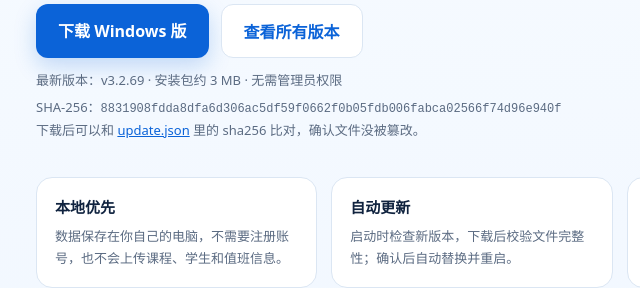
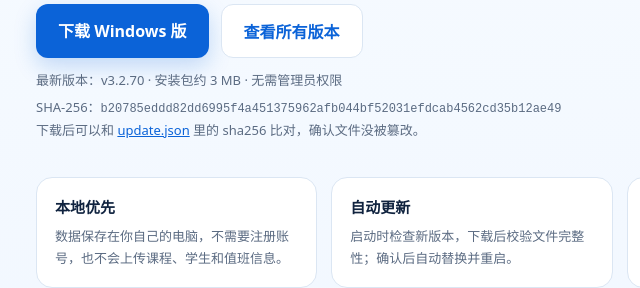
Before and after one commit to feihesl/kexu-releases, a plain HTML site: page index.html in a window 1280 px wide. Shown: the part 273-561 px from the top of the page, 168-808 px from the left. Drawn offline with Linux system fonts and the light colour scheme.

Commit message:
Update download page to 3.2.70

```diff
--- a/index.html
+++ b/index.html
@@ -37,8 +37,8 @@
     <a class="btn primary" href="https://github.com/feihesl/kexu-releases/releases/latest/download/KeXu-win64.zip">下载 Windows 版</a>
     <a class="btn secondary" href="https://github.com/feihesl/kexu-releases/releases">查看所有版本</a>
   </div>
-  <div class="meta">最新版本：v3.2.69 · 安装包约 3 MB · 无需管理员权限</div>
-  <div class="meta" style="margin-top:8px">SHA-256：<code style="font-size:12px;word-break:break-all"><!--sha-->8831908fdda8dfa6d306ac5df59f0662f0b05fdb006fabca02566f74d96e940f<!--/sha--></code></div>
+  <div class="meta">最新版本：v3.2.70 · 安装包约 3 MB · 无需管理员权限</div>
+  <div class="meta" style="margin-top:8px">SHA-256：<code style="font-size:12px;word-break:break-all"><!--sha-->b20785eddd82dd6995f4a451375962afb044bf52031efdcab4562cd35b12ae49<!--/sha--></code></div>
   <div class="meta" style="margin-top:4px">下载后可以和 <a href="update.json" style="color:var(--accent)">update.json</a> 里的 sha256 比对，确认文件没被篡改。</div>
 
   <div class="grid">
```
